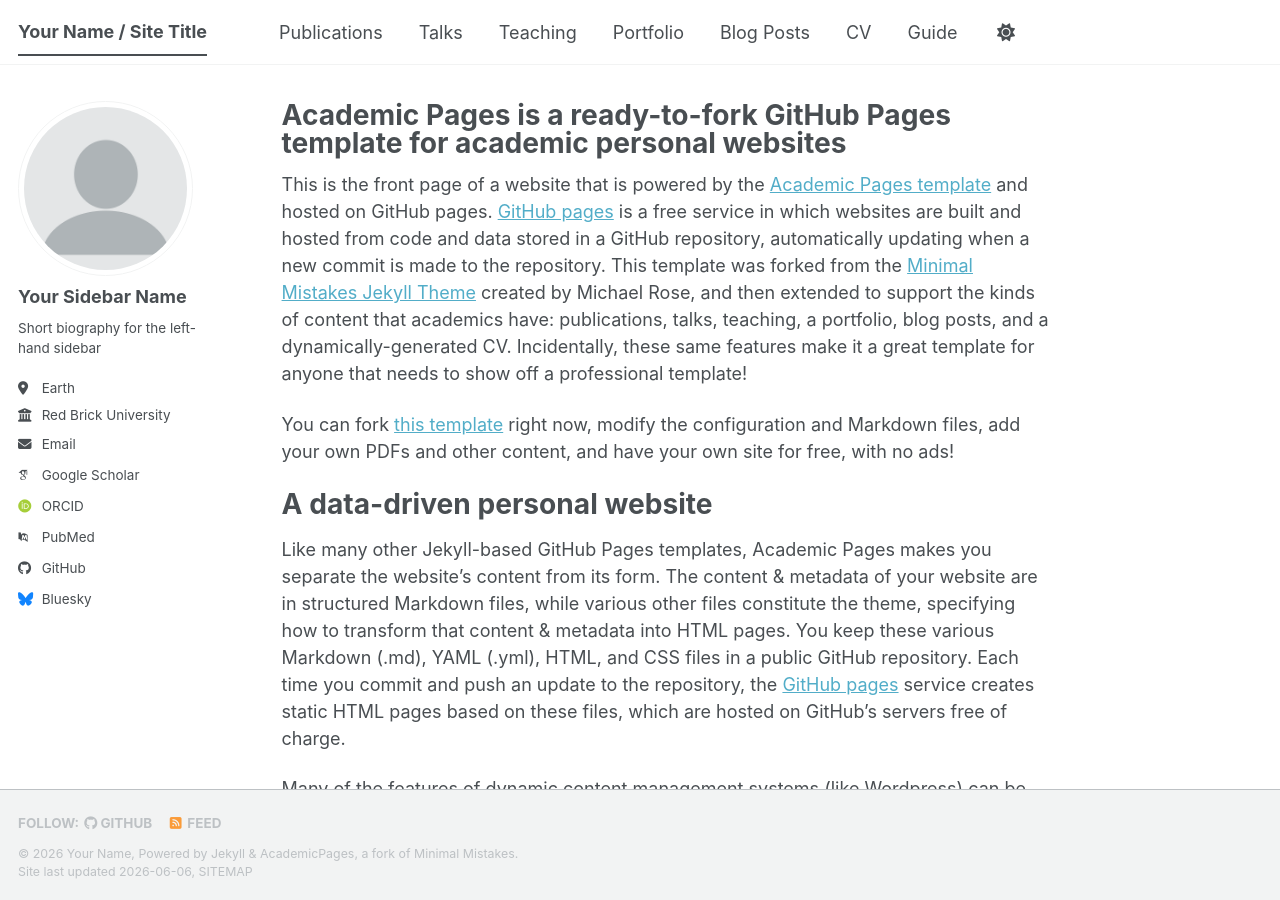
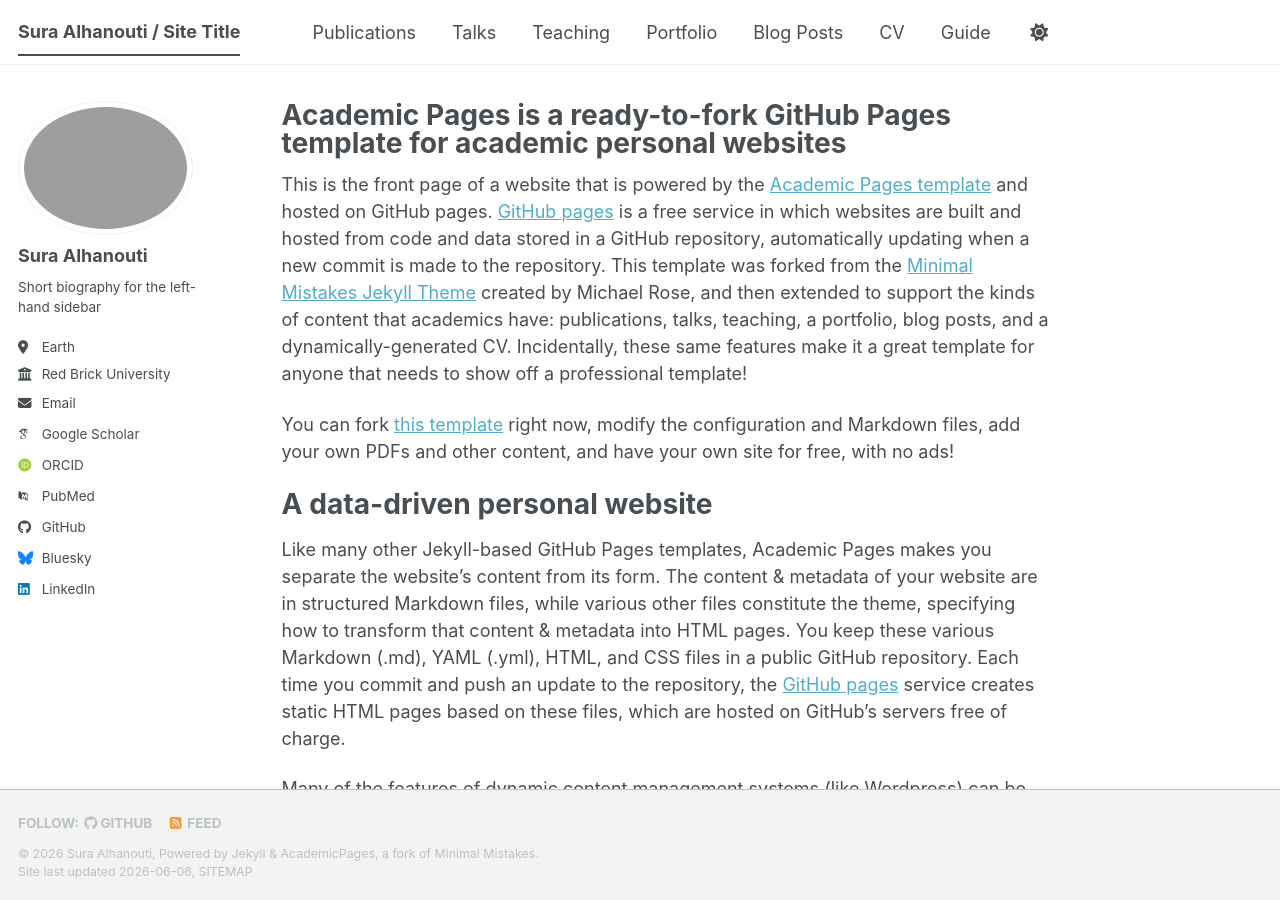
Before and after one commit to SuraAlhanouti/SuraAlhanouti26.github.io, a Jekyll site: the page built from _pages/about.md, in a window 1280 px wide and 900 px high. Built offline with Jekyll 4.4.1, drawn with Linux system fonts in a browser that asks for light colours; some web fonts are replaced; a script bundle is joined from its source files by our own code; library files that are not in the unit come from our copies.

Commit message:
Update _config.yml

```diff
--- a/_config.yml
+++ b/_config.yml
@@ -9,10 +9,16 @@
 # Basic Site Settings
 locale                   : "en-US"
 site_theme               : "default" # The available themes options are "default", "air", "sunrise", "mint", "dirt" and "contrast"
-title                    : "Your Name / Site Title"
+title                    : "Sura Alhanouti / Site Title"
 title_separator          : "-"
-name                     : &name "Your Name"
-description              : &description "Your Name's academic portfolio"   # Update this with a general description of your site, this is the default if not overridden by a page
+name                     : &name "Sura Alhanouti"
+description              : &description "Hi, I am Sura Alhanouti. I received my Ph.D. in Integrated Systems Engineering from The Ohio State University,
+where I was advised by Dr. Parinaz Naghizadeh and Dr. Guzin Bayraksan. I also earned my M.S. degree in Integrated Systems Engineering from The Ohio State University
+and my B.S. degree in Industrial Engineering from Jordan University of Science and Technology.
+
+My research lies at the intersection of data analytics, algorithmic decision-making, robust optimization, machine learning, strategic classification,
+fairness in AI, and game theory. I am interested in developing data-driven methods that enable robust, reliable, and equitable decision-making under uncertainty.
+"   # Update this with a general description of your site, this is the default if not overridden by a page
 url                      : https://academicpages.github.io # The base hostname & protocol for your site e.g. "https://[your GitHub username].github.io",
                                                            # or if you already have some other page hosted on Github then use "https://[your GitHub username].github.io/[Your Repo Name]"
 baseurl                  : "" # the subpath of your site, e.g. "/blog"
@@ -23,19 +29,19 @@ repository               : "academicpages/academicpages.github.io"
 #               Additional customization can be done by editing /_includes/author-profile.html
 author:
   # Biographic information
-  avatar           : "profile.png"
-  name             : "Your Sidebar Name"
+  avatar           : "IMG_2189.png"
+  name             : "Sura Alhanouti"
   pronouns         : # example: "she/her"
   bio              : "Short biography for the left-hand sidebar"
   location         : "Earth"
   employer         : "Red Brick University"
   uri              : # URL
-  email            : "none@example.org"
+  email            : "alhanouti.1@osu.edu, szalhanoty14@eng.just.edu.jo"
 
   # Academic websites
   academia         : # URL
   arxiv            : # URL - Update with the correct link to your profile
-  googlescholar    : "https://scholar.google.com/citations?user=PS_CX0AAAAAJ"
+  googlescholar    : "https://scholar.google.com/citations?hl=en&user=AaTeJmwAAAAJ"
   inspire-hep      : # URL
   impactstory      : # URL
   orcid            : "https://orcid.org/yourorcidurl"
@@ -66,7 +72,7 @@ author:
   keybase          : # Username
   instagram        : # Username
   lastfm           : # Username
-  linkedin         : # Username
+  linkedin         : sura-alhanouti
   mastodon         : # URL
   medium           : # URL
   pinterest        : # Username
```
